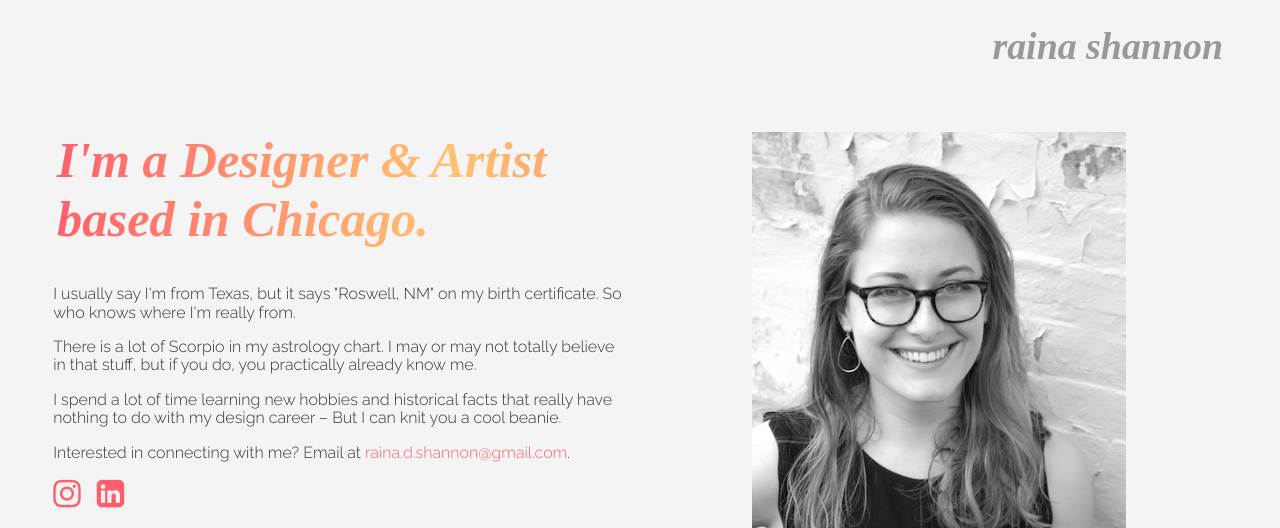
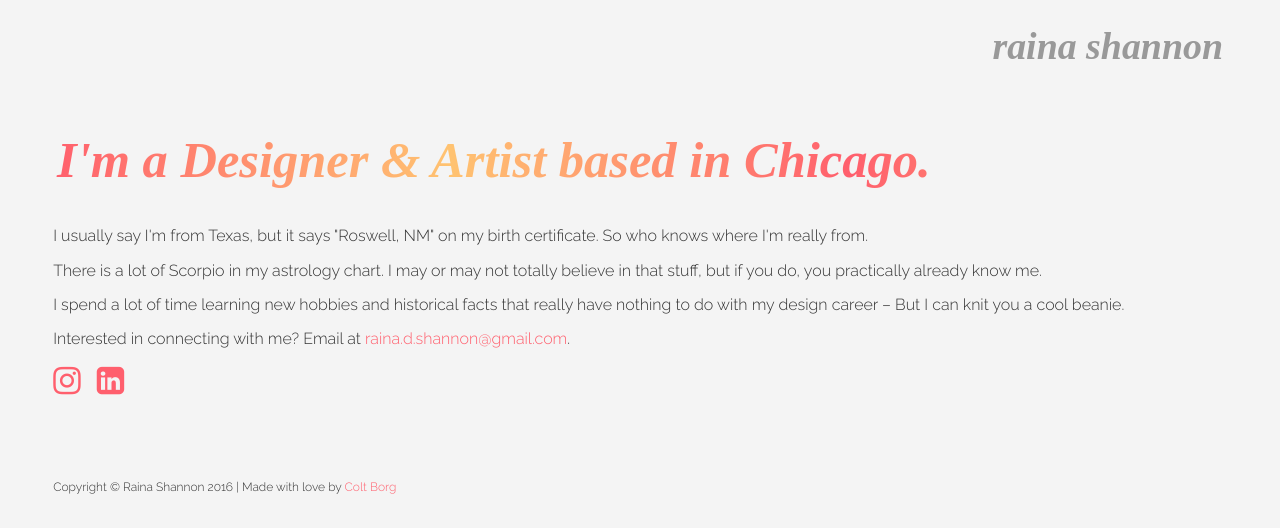
Before and after one commit to legendofcolt/raina-shannon, a Jekyll site: the page built from about.html, in a window 1280 px wide. Shown: the top 528 px of the page. Built offline with Jekyll 4.4.1, drawn with Linux system fonts in a browser that asks for light colours; some web fonts are replaced; grey boxes are pictures that could not be loaded.

Commit message:
Remove profile pic

```diff
--- a/about.html
+++ b/about.html
@@ -22,8 +22,5 @@ permalink: /about
 
       {% include social-links.html %}
     </div>
-    <div class="o-grid__item o-img-container">
-      <img alt="Profile picture of Raina Shannon" class="c-about__image" data-rjs="3" src="{{ site.baseurl }}/images/raina-shannon-profile.jpg" >
-    </div>
   </div>
 </article>
```
Also changed, not shown: images/raina-shannon-profile.jpg (deleted), images/raina-shannon-profile@2x.jpg (deleted), images/raina-shannon-profile@3x.jpg (deleted).
